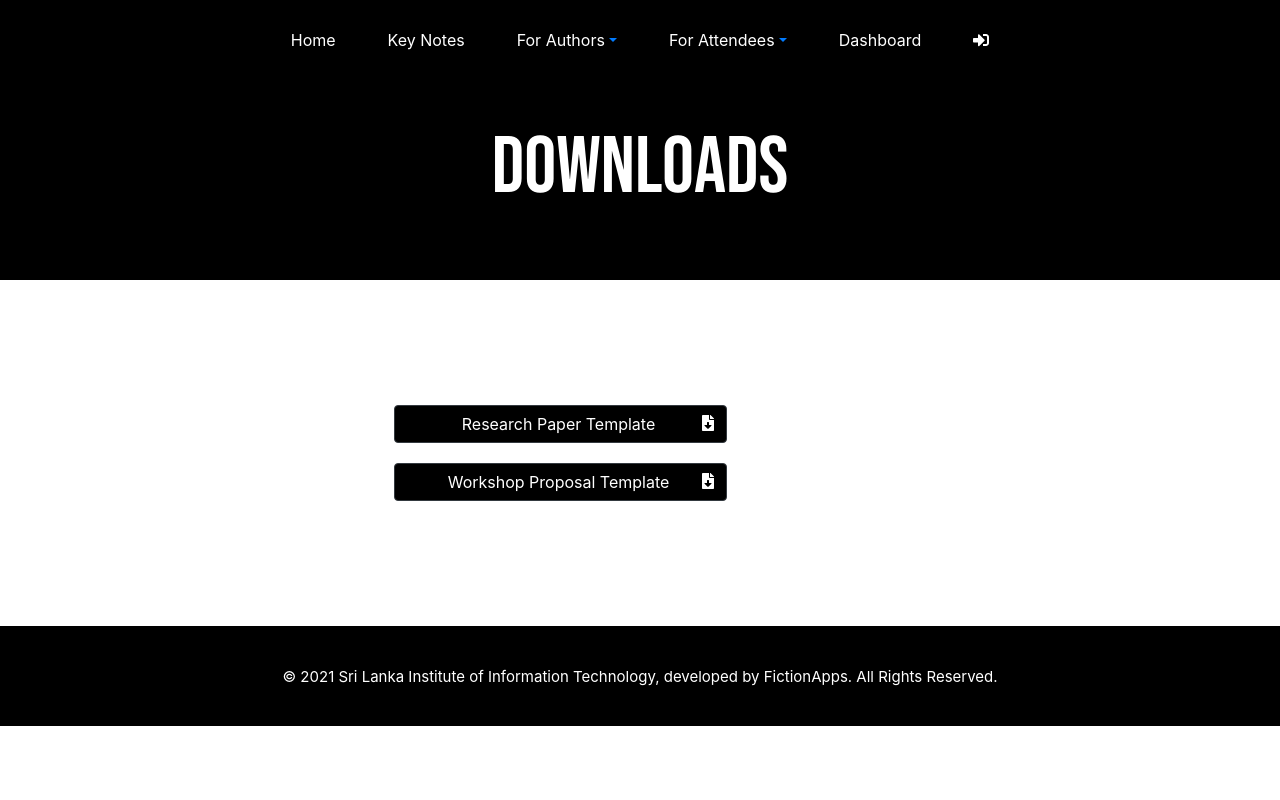
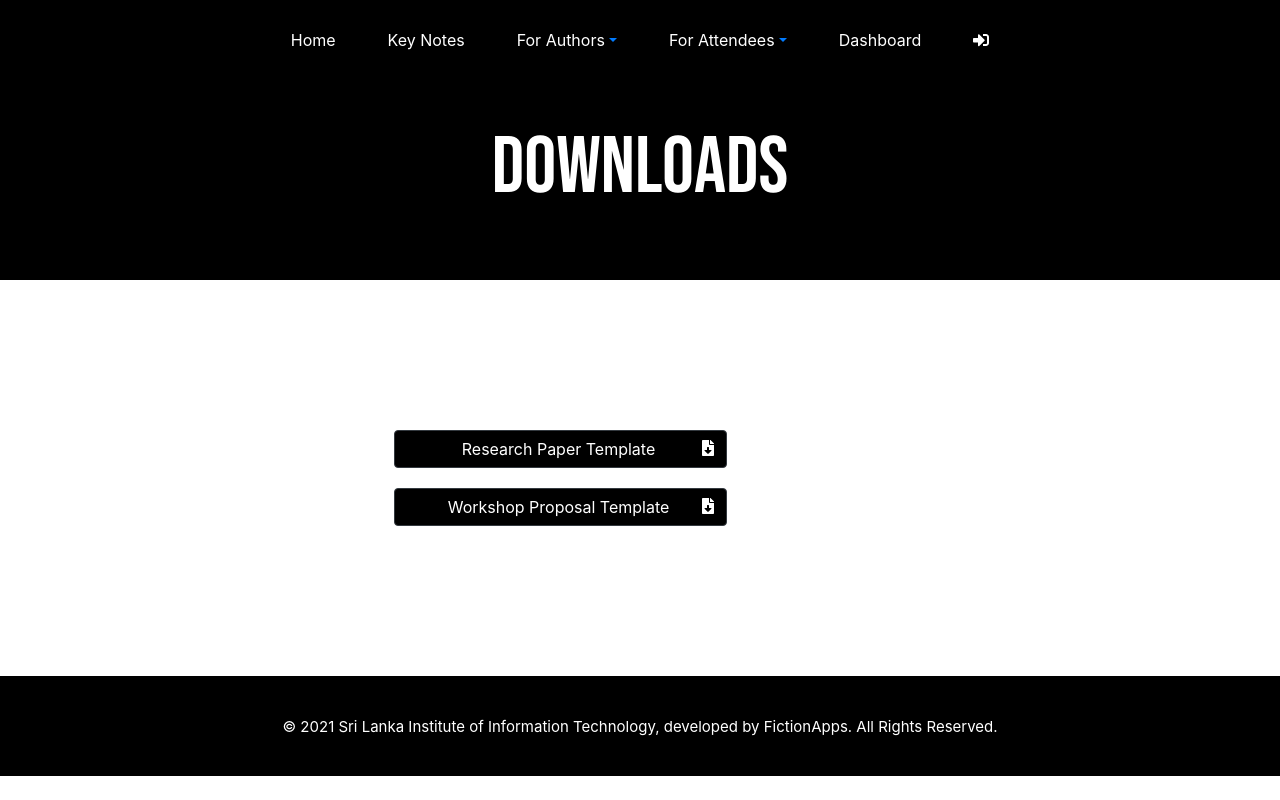
Before and after one commit to shamoda/ICAF-fe, a React (Vite) app: page /downloads in a window 1280 px wide. Built offline with nearby package versions, Linux system fonts and the light colour scheme.

Commit message:
styles changed

```diff
--- a/src/component/TemplatesDownloads/Downloads.css
+++ b/src/component/TemplatesDownloads/Downloads.css
@@ -9,7 +9,7 @@
 }
 
 .downloads-container {
-    margin: 115px 0px;
+    margin: 140px 0px;
 }
 
 .downloads-topics {
```
